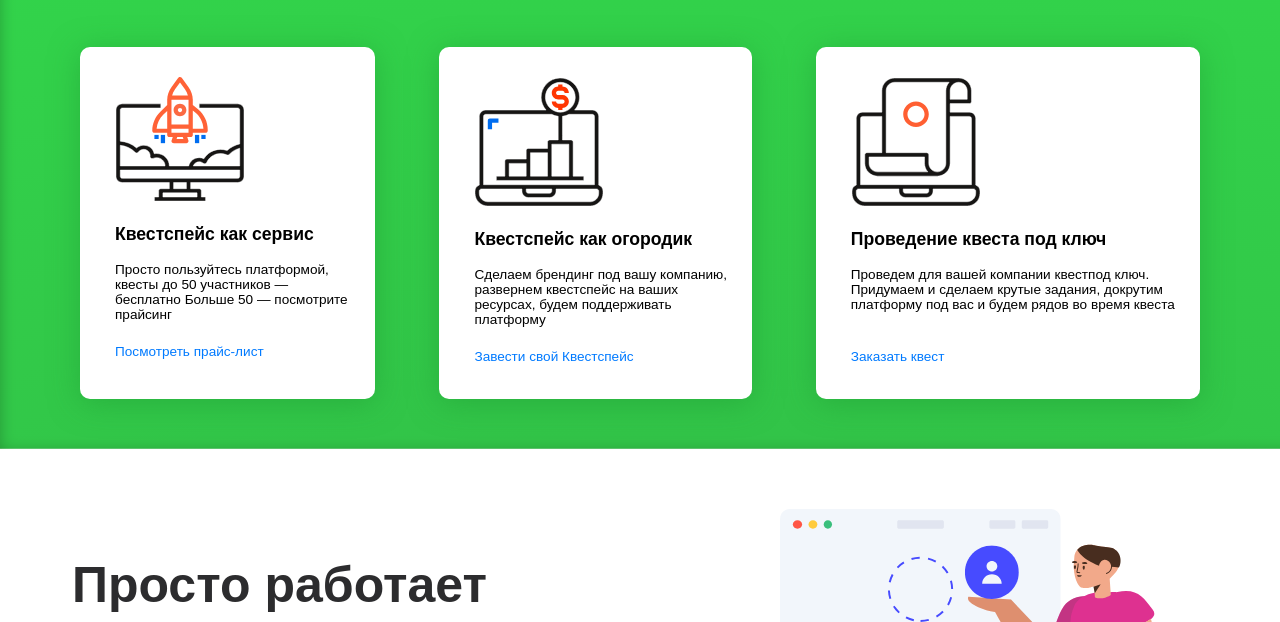
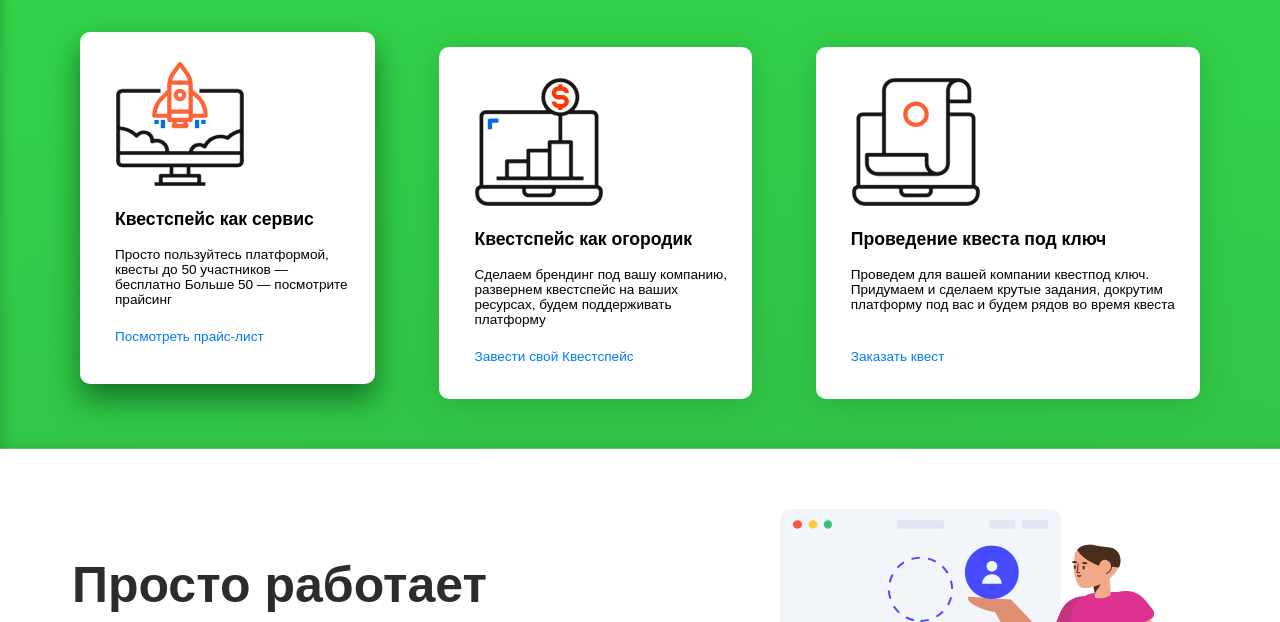
Before and after one commit to rabochyee-nazvanye/landing, a website: page src/index.html in a window 1280 px wide. In both pictures the pointer is over the element 227 px from the left and 886 px from the top of the page. Shown: the part 664-1286 px from the top of the page. Drawn offline with Linux system fonts and the light colour scheme.

Commit message:
add animations to the service cards

```diff
--- a/src/index.css
+++ b/src/index.css
@@ -201,6 +201,12 @@ h1 {
   flex-shrink: 3;
   padding: 30px 20px 0 35px;
   margin-right: 64px;
+  transition: all 150ms ease-out;
+}
+
+.service_card:hover {
+  transform: translateY(-15px);
+  box-shadow: 0px 15px 30px rgb(20, 115, 36);
 }
 
 .card_picture {
```
